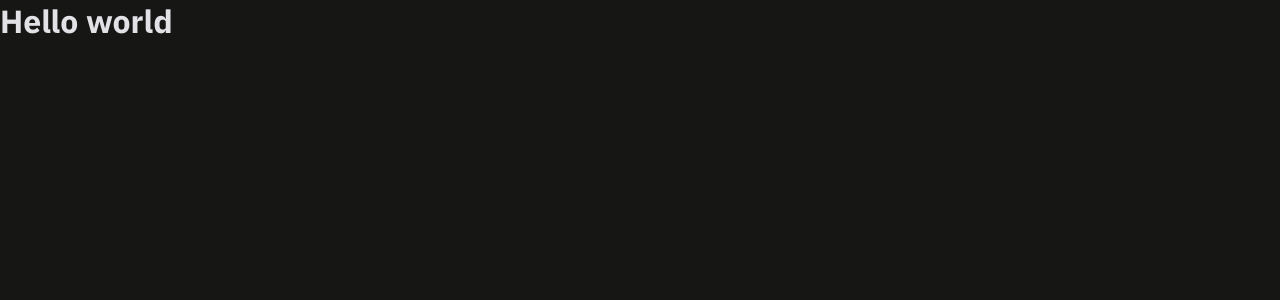
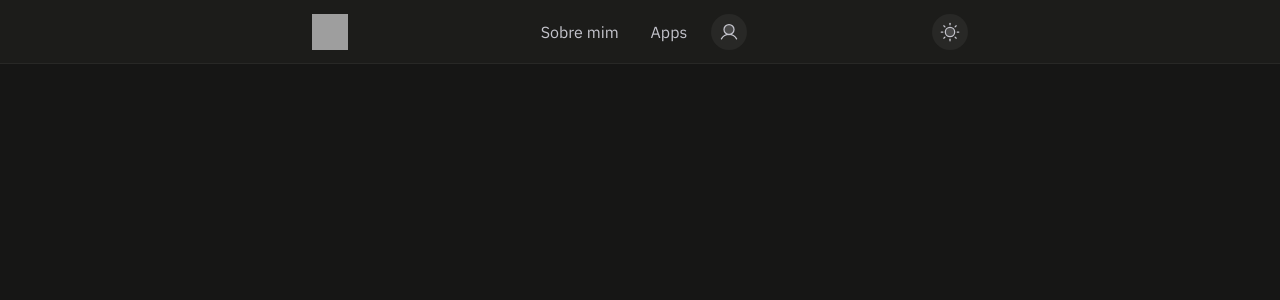
Before and after one commit to bernardinorafael/website-portfolio-v2, a Next.js app: page / in a window 1280 px wide. Shown: the top 300 px of the page. Built offline with nearby package versions, Linux system fonts and the light colour scheme; grey boxes are pictures that could not be loaded.

Commit message:
:lipstick: Estilização da navbar

```diff
--- a/src/components/Header/index.tsx
+++ b/src/components/Header/index.tsx
@@ -1,9 +1,27 @@
-import { Container } from "./styles"
+import Image from "next/image"
+import { ButtonToggleTheme, Container } from "./styles"
+import * as Icon from "phosphor-react"
+import Link from "next/link"
 
 export function Header() {
   return (
     <Container>
-      <h1>Hello world</h1>
+      <div>
+        <Image src="/images/imagem-main-perfil.png" height={36} width={36} alt="" />
+
+        <nav>
+          <Link href="#">Sobre mim</Link>
+          <Link href="#">Apps</Link>
+
+          <ButtonToggleTheme>
+            <Icon.User size={20} weight="duotone" />
+          </ButtonToggleTheme>
+        </nav>
+
+        <ButtonToggleTheme>
+          <Icon.Sun size={20} weight="duotone" />
+        </ButtonToggleTheme>
+      </div>
     </Container>
   )
 }
--- a/src/components/Header/styles.ts
+++ b/src/components/Header/styles.ts
@@ -1,3 +1,56 @@
 import styled from "styled-components"
 
-export const Container = styled.div``
+export const Container = styled.header`
+  background: ${({ theme }) => theme.colors.gray[800]};
+  border-bottom: 1px solid ${({ theme }) => theme.colors.gray[700]};
+  height: 4rem;
+  inset: 0;
+  position: fixed;
+  z-index: 100;
+
+  div {
+    align-items: center;
+    display: flex;
+    height: 4rem;
+    justify-content: space-between;
+    margin: 0 auto;
+    max-width: 720px;
+    padding: 0 2rem;
+    user-select: none;
+
+    nav {
+      display: flex;
+      gap: 1rem;
+
+      a {
+        border-radius: ${({ theme }) => theme.radii.sm};
+        color: ${({ theme }) => theme.colors.gray[300]};
+        height: 2.25rem;
+        line-height: 2.25rem;
+        padding: 0 0.5rem;
+      }
+    }
+  }
+`
+
+export const ButtonToggleTheme = styled.button`
+	align-items: center;
+	display: flex;
+	justify-content: center;
+  background: ${({ theme }) => theme.colors.gray[700]};
+  border-radius: ${({ theme }) => theme.radii.full};
+  border: none;
+  height: 2.25rem;
+  line-height: 0;
+  outline: none;
+  width: 2.25rem;
+
+  &:hover {
+    filter: brightness(1.1);
+    transition: filter 0.3s;
+  }
+
+  svg {
+    color: ${({ theme }) => theme.colors.gray[300]};
+  }
+`
```
